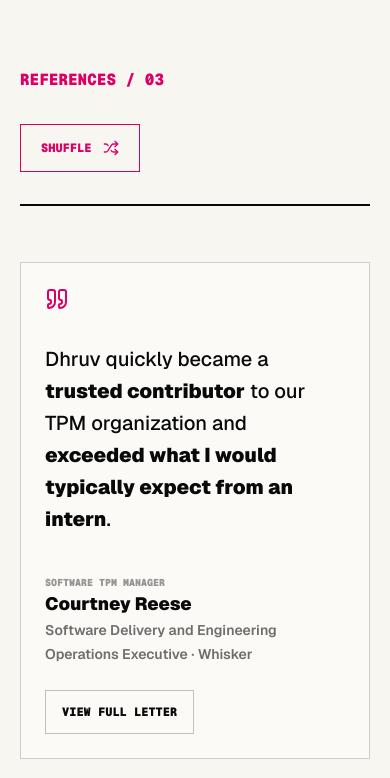
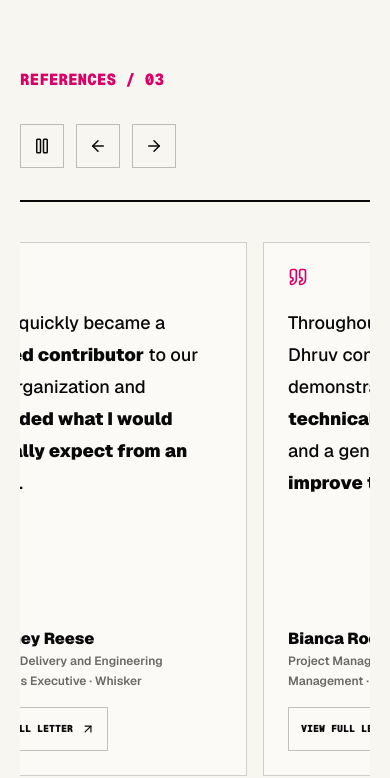
Before and after one commit to dhruvtoprani/dhruvtoprani-portfolio, a Next.js app: page / in a window 390 px wide. Shown: the part 7640-8418 px from the top of the page. Built offline with nearby package versions, Linux system fonts and the light colour scheme; no server answers.

Commit message:
Unify references into a slow swipeable marquee

```diff
--- a/src/app/globals.css
+++ b/src/app/globals.css
@@ -107,7 +107,7 @@ body {
 }
 
 .reference-rail {
-  scroll-snap-type: x mandatory;
+  scroll-behavior: auto;
   scrollbar-color: #db0066 transparent;
   scrollbar-width: thin;
 }
--- a/src/components/ManagerReferences.tsx
+++ b/src/components/ManagerReferences.tsx
@@ -1,66 +1,20 @@
 "use client";
 
 import { useReducedMotion } from "framer-motion";
-import { ArrowLeft, ArrowRight, ArrowUpRight, Quote, Shuffle } from "lucide-react";
+import { ArrowLeft, ArrowRight, ArrowUpRight, Pause, Play, Quote } from "lucide-react";
 import { type ReactNode, useEffect, useRef, useState } from "react";
 
-import { Reveal } from "@/components/Reveal";
 import { SectionHeader } from "@/components/SectionHeader";
 import { managerReferences, type ManagerReference } from "@/data/references";
 
-const visibleReferenceCount = 3;
-const scrambleCharacters = "ABCDEFGHIJKLMNOPQRSTUVWXYZ0123456789";
-const featuredReferenceIds = [
-  "courtney-reese-trusted-contributor",
-  "bianca-rodriguez-complex-systems",
-  "tom-kocik-problem-solver"
-];
-const featuredReferences = featuredReferenceIds
-  .map((id) => managerReferences.find((reference) => reference.id === id))
-  .filter((reference): reference is ManagerReference => Boolean(reference));
 const referenceGroups = Array.from(
   new Set(managerReferences.map((reference) => reference.name))
-).map((name) => ({
-  name,
-  references: managerReferences.filter((reference) => reference.name === name)
-}));
+).map((name) => managerReferences.filter((reference) => reference.name === name));
 const orderedReferences = Array.from(
-  { length: Math.max(...referenceGroups.map((group) => group.references.length)) },
-  (_, index) => referenceGroups.flatMap((group) => group.references[index] ?? [])
+  { length: Math.max(...referenceGroups.map((group) => group.length)) },
+  (_, index) => referenceGroups.flatMap((group) => group[index] ?? [])
 ).flat();
-
-function sampleReferences(pool: ManagerReference[], count: number) {
-  const candidates = [...pool];
-  const sampledReferences: ManagerReference[] = [];
-
-  while (sampledReferences.length < count && candidates.length > 0) {
-    const totalWeight = candidates.reduce(
-      (total, reference) => total + (reference.selectionWeight ?? 1),
-      0
-    );
-    let threshold = Math.random() * totalWeight;
-    let selectedIndex = candidates.length - 1;
-
-    for (let index = 0; index < candidates.length; index += 1) {
-      threshold -= candidates[index].selectionWeight ?? 1;
-      if (threshold <= 0) {
-        selectedIndex = index;
-        break;
-      }
-    }
-
-    const [selectedReference] = candidates.splice(selectedIndex, 1);
-    sampledReferences.push(selectedReference);
-
-    for (let index = candidates.length - 1; index >= 0; index -= 1) {
-      if (candidates[index].name === selectedReference.name) {
-        candidates.splice(index, 1);
-      }
-    }
-  }
-
-  return sampledReferences;
-}
+const controlClass = "grid h-11 w-11 place-items-center border border-black/24 transition hover:bg-[#db0066] hover:text-white active:scale-[0.98] focus-visible:outline focus-visible:outline-2 focus-visible:outline-offset-2 focus-visible:outline-[#db0066]";
 
 function renderEmphasizedText(text: string, emphasis: string[]) {
   const matches = emphasis
@@ -74,14 +28,8 @@ function renderEmphasizedText(text: string, emphasis: string[]) {
   let cursor = 0;
 
   matches.forEach(({ end, phrase, start }) => {
-    if (start < cursor) {
-      return;
-    }
-
-    if (start > cursor) {
-      parts.push(text.slice(cursor, start));
-    }
-
+    if (start < cursor) return;
+    if (start > cursor) parts.push(text.slice(cursor, start));
     parts.push(
       <strong key={`${start}-${phrase}`} className="font-black">
         {text.slice(start, end)}
@@ -90,160 +38,131 @@ function renderEmphasizedText(text: string, emphasis: string[]) {
     cursor = end;
   });
 
-  if (cursor < text.length) {
-    parts.push(text.slice(cursor));
-  }
-
+  if (cursor < text.length) parts.push(text.slice(cursor));
   return parts.length > 0 ? parts : text;
 }
 
-function createRevealOrder(text: string) {
-  return text
-    .split("")
-    .map((character, index) => ({ character, index }))
-    .filter(({ character }) => /[a-z0-9]/i.test(character))
-    .sort(() => Math.random() - 0.5)
-    .map(({ index }) => index);
+function ReferenceCard({ reference, duplicate = false }: {
+  reference: ManagerReference;
+  duplicate?: boolean;
+}) {
+  return (
+    <figure
+      aria-hidden={duplicate ? true : undefined}
+      data-reference-copy={duplicate ? "duplicate" : "original"}
+      className="reference-rail-card flex min-h-96 shrink-0 flex-col border border-black/18 bg-white/45 p-6"
+    >
+      <Quote aria-hidden="true" className="h-5 w-5 shrink-0 text-[#db0066]" />
+      <blockquote className="mt-5 text-lg font-medium leading-8 text-[#080908]">
+        {renderEmphasizedText(reference.quote, reference.emphasis)}
+      </blockquote>
+      <figcaption className="mt-auto pt-8">
+        <p className="text-base font-black">{reference.name}</p>
+        <p className="mt-1 text-xs font-semibold leading-5 text-black/60">
+          {reference.role} · {reference.organization}
+        </p>
+        {reference.letterHref ? (
+          <a
+            href={reference.letterHref}
+            target="_blank"
+            rel="noreferrer"
+            tabIndex={duplicate ? -1 : undefined}
+            className="mt-4 inline-flex min-h-11 items-center gap-2 border border-black/24 px-3 py-2 font-mono text-[10px] font-black uppercase transition hover:bg-[#db0066] hover:text-white focus-visible:outline focus-visible:outline-2 focus-visible:outline-offset-2 focus-visible:outline-[#db0066]"
+          >
+            View full letter <ArrowUpRight size={14} />
+          </a>
+        ) : null}
+      </figcaption>
+    </figure>
+  );
 }
 
-function scrambleToward(text: string, progress: number, revealOrder: number[]) {
-  const revealCount = Math.floor(revealOrder.length * progress);
-  const revealedIndexes = new Set(revealOrder.slice(0, revealCount));
-
-  return text
-    .split("")
-    .map((character, index) => {
-      if (revealedIndexes.has(index) || !/[a-z0-9]/i.test(character)) {
-        return character;
-      }
-
-      return scrambleCharacters[
-        Math.floor(Math.random() * scrambleCharacters.length)
-      ];
-    })
-    .join("");
-}
-
-function ScrambleText({
-  animateKey,
-  emphasis = [],
-  text
-}: {
-  animateKey: string;
-  emphasis?: string[];
-  text: string;
-}) {
-  const reduceMotion = useReducedMotion();
-  const previousAnimateKey = useRef(animateKey);
-  const [displayText, setDisplayText] = useState(text);
-  const [isSettled, setIsSettled] = useState(true);
-
-  useEffect(() => {
-    const shouldAnimate = previousAnimateKey.current !== animateKey;
-    previousAnimateKey.current = animateKey;
-
-    if (reduceMotion || !shouldAnimate) {
-      setDisplayText(text);
-      setIsSettled(true);
-      return;
-    }
-
-    let frame = 0;
-    const revealOrder = createRevealOrder(text);
-    const totalFrames = 34;
-    setIsSettled(false);
-    const interval = window.setInterval(() => {
-      frame += 1;
-      const progress = frame / totalFrames;
-
-      setDisplayText(
-        progress >= 1
-          ? text
-          : scrambleToward(text, Math.pow(progress, 0.68), revealOrder)
-      );
-
-      if (frame >= totalFrames) {
-        window.clearInterval(interval);
-        setIsSettled(true);
-      }
-    }, 34);
-
-    return () => window.clearInterval(interval);
-  }, [animateKey, reduceMotion, text]);
-
-  return (
-    <>
-      {isSettled && displayText === text
-        ? renderEmphasizedText(text, emphasis)
-        : displayText}
-    </>
-  );
+function getCycleWidth(rail: HTMLDivElement) {
+  const original = rail.querySelector<HTMLElement>("[data-reference-copy=original]");
+  const duplicate = rail.querySelector<HTMLElement>("[data-reference-copy=duplicate]");
+  return original && duplicate ? duplicate.offsetLeft - original.offsetLeft : 0;
 }
 
 export function ManagerReferences() {
   const reduceMotion = useReducedMotion();
   const railRef = useRef<HTMLDivElement>(null);
-  const [selectedAuthor, setSelectedAuthor] = useState("all");
-  const [railEdges, setRailEdges] = useState({ start: true, end: false });
-  const [visibleReferences, setVisibleReferences] = useState(() =>
-    featuredReferences.length === visibleReferenceCount
-      ? featuredReferences
-      : managerReferences.slice(0, visibleReferenceCount)
-  );
-  const visibleIds = new Set(visibleReferences.map((reference) => reference.id));
-  const galleryReferences = orderedReferences.filter(
-    (reference) => !visibleIds.has(reference.id) &&
-      (selectedAuthor === "all" || reference.name === selectedAuthor)
-  );
+  const interaction = useRef({ hovered: false, focused: false, resumeAt: 0 });
+  const [isPaused, setIsPaused] = useState(false);
 
   useEffect(() => {
     const rail = railRef.current;
-    if (!rail) return;
+    if (!rail || reduceMotion || isPaused) return;
 
-    const updateEdges = () => setRailEdges({
-      start: rail.scrollLeft <= 2,
-      end: rail.scrollLeft + rail.clientWidth >= rail.scrollWidth - 2
+    let frame = 0;
+    let previousTime = 0;
+    let position = rail.scrollLeft;
+    let isVisible = false;
+    const observer = new IntersectionObserver(([entry]) => {
+      isVisible = entry.isIntersecting;
     });
-    rail.scrollTo({ left: 0, behavior: "instant" });
-    updateEdges();
-    const observer = new ResizeObserver(updateEdges);
     observer.observe(rail);
-    rail.addEventListener("scroll", updateEdges, { passive: true });
+
+    const syncManualScroll = () => {
+      if (Math.abs(rail.scrollLeft - position) > 2) position = rail.scrollLeft;
+    };
+    rail.addEventListener("scroll", syncManualScroll, { passive: true });
+
+    const advance = (time: number) => {
+      const elapsed = previousTime ? Math.min(time - previousTime, 50) : 0;
+      previousTime = time;
+      const { hovered, focused, resumeAt } = interaction.current;
+
+      if (isVisible && !document.hidden && !hovered && !focused && time >= resumeAt) {
+        const cycleWidth = getCycleWidth(rail);
+        position += elapsed * 12 / 1000;
+        if (cycleWidth > 0 && position >= cycleWidth) position -= cycleWidth;
+        rail.scrollLeft = position;
+      } else {
+        position = rail.scrollLeft;
+      }
+      frame = requestAnimationFrame(advance);
+    };
+    frame = requestAnimationFrame(advance);
+
     return () => {
+      cancelAnimationFrame(frame);
       observer.disconnect();
-      rail.removeEventListener("scroll", updateEdges);
+      rail.removeEventListener("scroll", syncManualScroll);
     };
-  }, [selectedAuthor, visibleReferences]);
+  }, [reduceMotion, isPaused]);
+
+  function pauseForInteraction() {
+    interaction.current.resumeAt = performance.now() + 8000;
+  }
 
   function moveRail(direction: number) {
     const rail = railRef.current;
     if (!rail) return;
+    pauseForInteraction();
+    const distance = rail.clientWidth + 16;
+    const cycleWidth = getCycleWidth(rail);
+    if (direction < 0 && rail.scrollLeft < distance) rail.scrollLeft += cycleWidth;
+    if (direction > 0 && rail.scrollLeft >= cycleWidth) rail.scrollLeft -= cycleWidth;
     rail.scrollBy({
-      left: direction * (rail.clientWidth + 16),
+      left: direction * distance,
       behavior: reduceMotion ? "instant" : "smooth"
-    });
-  }
-
-  function shuffleReferences() {
-    setVisibleReferences((currentReferences) => {
-      const currentIds = new Set(
-        currentReferences.map((reference) => reference.id)
-      );
-      const unusedReferences = managerReferences.filter(
-        (reference) => !currentIds.has(reference.id)
-      );
-
-      if (unusedReferences.length < visibleReferenceCount) {
-        return currentReferences;
-      }
-
-      return sampleReferences(unusedReferences, visibleReferenceCount);
     });
   }
 
   return (
     <section
       id="references"
+      onPointerEnter={(event) => {
+        if (event.pointerType === "mouse" || event.pointerType === "pen") interaction.current.hovered = true;
+      }}
+      onPointerLeave={() => { interaction.current.hovered = false; }}
+      onFocusCapture={() => { interaction.current.focused = true; }}
+      onBlurCapture={(event) => {
+        interaction.current.focused = event.currentTarget.contains(event.relatedTarget);
+      }}
+      onPointerDownCapture={pauseForInteraction}
+      onWheelCapture={pauseForInteraction}
+      onKeyDownCapture={pauseForInteraction}
       className="scroll-mt-16 bg-[#f7f6f1] px-5 py-24 text-[#080908] md:px-8 md:py-32"
     >
       <div className="mx-auto max-w-[1600px]">
@@ -252,136 +171,42 @@ export function ManagerReferences() {
           borderClassName="border-black"
           eyebrowClassName="text-[#db0066]"
           action={
+            <div className="flex gap-3">
               <button
                 type="button"
-              onClick={shuffleReferences}
-              className="inline-flex min-h-12 items-center gap-3 border border-[#db0066] px-5 py-3 font-mono text-xs font-black uppercase text-[#db0066] transition hover:bg-[#db0066] hover:text-white active:scale-[0.98] focus-visible:outline focus-visible:outline-2 focus-visible:outline-offset-4 focus-visible:outline-[#db0066]"
+                aria-label={isPaused ? "Resume automatic movement" : "Pause automatic movement"}
+                title={isPaused ? "Resume automatic movement" : "Pause automatic movement"}
+                aria-pressed={isPaused}
+                onClick={(event) => {
+                  setIsPaused((current) => !current);
+                  if (isPaused) {
+                    interaction.current.resumeAt = 0;
+                    event.currentTarget.blur();
+                  }
+                }}
+                className={controlClass}
               >
-              Shuffle
-              <Shuffle size={16} />
+                {isPaused ? <Play size={18} /> : <Pause size={18} />}
               </button>
-          }
-        />
-
-        <div className="mt-14 grid gap-5 lg:grid-cols-3" data-reference-highlights>
-          {visibleReferences.map((reference, index) => {
-            const personKey = `${reference.name}-${reference.role}-${reference.organization}`;
-
-            return (
-              <Reveal
-                key={`reference-slot-${index}`}
-                delay={index * 0.04}
-                className="flex min-h-80 flex-col border border-black/18 bg-white/45 p-6 md:p-8"
-              >
-                <Quote className="h-6 w-6 text-[#db0066]" />
-                <blockquote className="mt-8 text-xl font-medium leading-8 text-[#080908] md:text-2xl md:leading-9">
-                  <ScrambleText
-                    animateKey={reference.id}
-                    emphasis={reference.emphasis}
-                    text={reference.quote}
-                  />
-                </blockquote>
-                <div className="mt-auto pt-10">
-                  <p className="font-mono text-[10px] font-black uppercase text-black/42">
-                    <ScrambleText
-                      animateKey={personKey}
-                      text={reference.relationship}
-                    />
-                  </p>
-                  <p className="mt-3 text-lg font-black text-[#080908]">
-                    <ScrambleText animateKey={personKey} text={reference.name} />
-                  </p>
-                  <p className="mt-1 text-sm font-semibold leading-6 text-black/58">
-                    <ScrambleText
-                      animateKey={personKey}
-                      text={`${reference.role} · ${reference.organization}`}
-                    />
-                  </p>
-                  {reference.letterHref ? (
-                    <a
-                      href={reference.letterHref}
-                      target="_blank"
-                      rel="noreferrer"
-                      className="mt-6 inline-flex min-h-11 items-center border border-black/24 px-4 py-3 font-mono text-xs font-black uppercase text-[#080908] transition hover:border-[#db0066] hover:bg-[#db0066] hover:text-white active:scale-[0.98] focus-visible:outline focus-visible:outline-2 focus-visible:outline-offset-4 focus-visible:outline-[#db0066]"
-                    >
-                      View full letter
-                    </a>
-                  ) : (
-                    <button
-                      type="button"
-                      className="mt-6 inline-flex min-h-11 items-center border border-black/24 px-4 py-3 font-mono text-xs font-black uppercase text-[#080908] transition hover:border-[#db0066] hover:bg-[#db0066] hover:text-white active:scale-[0.98] focus-visible:outline focus-visible:outline-2 focus-visible:outline-offset-4 focus-visible:outline-[#db0066]"
-                    >
-                      View full letter
-                    </button>
-                  )}
-                </div>
-              </Reveal>
-            );
-          })}
-        </div>
-        <div className="mt-12 border-t border-black/20 pt-8">
-          <div className="flex flex-wrap items-center justify-between gap-5">
-            <h3 className="text-xl font-black">More perspectives</h3>
-            <div className="flex flex-wrap items-center gap-3">
-              <select
-                aria-label="Filter quotes by author"
-                value={selectedAuthor}
-                onChange={(event) => setSelectedAuthor(event.target.value)}
-                className="min-h-11 max-w-full border border-black/24 bg-transparent px-3 text-sm font-semibold focus-visible:outline focus-visible:outline-2 focus-visible:outline-offset-2 focus-visible:outline-[#db0066]"
-              >
-                <option value="all">All references</option>
-                {referenceGroups.map(({ name }) => <option key={name} value={name}>{name}</option>)}
-              </select>
-              <button
-                type="button"
-                aria-label="Previous quotes"
-                aria-controls="reference-library"
-                title="Previous quotes"
-                disabled={railEdges.start}
-                onClick={() => moveRail(-1)}
-                className="grid h-11 w-11 place-items-center border border-black/24 transition hover:bg-[#db0066] hover:text-white disabled:cursor-default disabled:opacity-30 disabled:hover:bg-transparent disabled:hover:text-black focus-visible:outline focus-visible:outline-2 focus-visible:outline-offset-2 focus-visible:outline-[#db0066]"
-              >
+              <button type="button" aria-label="Previous quotes" title="Previous quotes" aria-controls="reference-library" onClick={() => moveRail(-1)} className={controlClass}>
                 <ArrowLeft size={18} />
               </button>
-              <button
-                type="button"
-                aria-label="Next quotes"
-                aria-controls="reference-library"
-                title="Next quotes"
-                disabled={railEdges.end}
-                onClick={() => moveRail(1)}
-                className="grid h-11 w-11 place-items-center border border-black/24 transition hover:bg-[#db0066] hover:text-white disabled:cursor-default disabled:opacity-30 disabled:hover:bg-transparent disabled:hover:text-black focus-visible:outline focus-visible:outline-2 focus-visible:outline-offset-2 focus-visible:outline-[#db0066]"
-              >
+              <button type="button" aria-label="Next quotes" title="Next quotes" aria-controls="reference-library" onClick={() => moveRail(1)} className={controlClass}>
                 <ArrowRight size={18} />
               </button>
             </div>
-          </div>
+          }
+        />
         <div
           ref={railRef}
           id="reference-library"
           role="region"
-            aria-label="More reference quotes"
+          aria-label="Reference quotes"
           tabIndex={0}
-            className="reference-rail mt-6 flex gap-4 overflow-x-auto pb-4 focus-visible:outline focus-visible:outline-2 focus-visible:outline-[#db0066]"
+          className="reference-rail mt-10 flex gap-4 overflow-x-auto pb-4 focus-visible:outline focus-visible:outline-2 focus-visible:outline-[#db0066]"
         >
-            {galleryReferences.map((reference) => (
-              <figure key={reference.id} className="reference-rail-card flex min-h-96 shrink-0 flex-col border border-black/18 bg-white/45 p-6">
-                <Quote aria-hidden="true" className="h-5 w-5 shrink-0 text-[#db0066]" />
-                <blockquote className="mt-5 text-lg font-medium leading-8 text-[#080908]">
-                  {renderEmphasizedText(reference.quote, reference.emphasis)}
-                </blockquote>
-                <figcaption className="mt-auto pt-8">
-                  <p className="text-base font-black">{reference.name}</p>
-                  <p className="mt-1 text-xs font-semibold leading-5 text-black/60">{reference.role} · {reference.organization}</p>
-                  {reference.letterHref ? (
-                    <a href={reference.letterHref} target="_blank" rel="noreferrer" className="mt-4 inline-flex min-h-11 items-center gap-2 border border-black/24 px-3 py-2 font-mono text-[10px] font-black uppercase transition hover:bg-[#db0066] hover:text-white focus-visible:outline focus-visible:outline-2 focus-visible:outline-offset-2 focus-visible:outline-[#db0066]">
-                      View full letter <ArrowUpRight size={14} />
-                    </a>
-                  ) : null}
-                </figcaption>
-              </figure>
-            ))}
-          </div>
+          {orderedReferences.map((reference) => <ReferenceCard key={reference.id} reference={reference} />)}
+          {orderedReferences.map((reference) => <ReferenceCard key={`duplicate-${reference.id}`} reference={reference} duplicate />)}
         </div>
       </div>
     </section>
```
Lines whose indentation alone changed are shown as unchanged.
